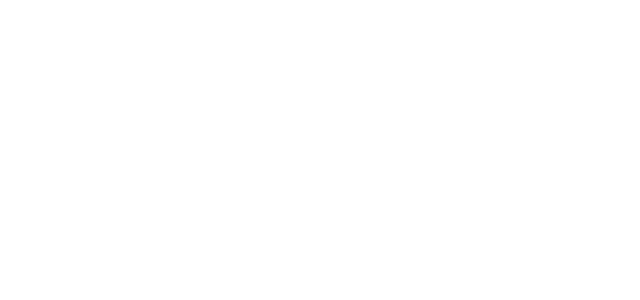
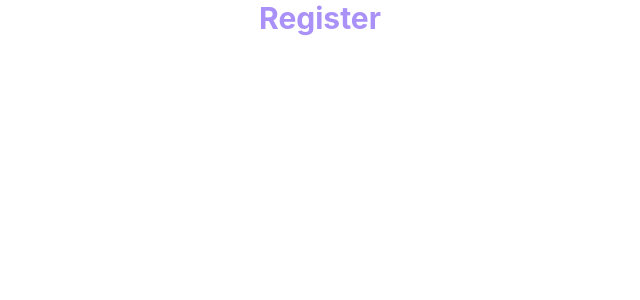
Before and after one commit to asaduzzaman599/simple-to-do-app-client-side, a React (Create React App) app: page /register in a window 1280 px wide. Shown: the top 300 px of the page, without its empty margins (320-960 px from the left). Built offline with nearby package versions, Linux system fonts and the light colour scheme.

Commit message:
route added

```diff
--- a/src/App.js
+++ b/src/App.js
@@ -2,12 +2,23 @@ import logo from './logo.svg';
 import './App.css';
 import { ToastContainer, toast } from 'react-toastify';
 import 'react-toastify/dist/ReactToastify.css';
+import { useQuery } from 'react-query';
+import { Route, Routes } from 'react-router-dom';
+import Login from './Pages/Auth/Login';
+import Register from './Pages/Auth/Register';
+import Tasks from './Pages/Task/Tasks';
 
 function App() {
+
   return (
     <div className="App min-h-screen">
+      <Routes>
+        <Route path='/' element={<Login></Login>}></Route>
+        <Route path='/register' element={<Register></Register>}></Route>
+        <Route path='/task' element={<Tasks></Tasks>}></Route>
+      </Routes>
 
-
+      <ToastContainer />
     </div>
   );
 }
--- /dev/null
+++ b/src/Component/CommonSubTitle.js
@@ -0,0 +1,11 @@
+import React from 'react';
+
+const CommonSubTitle = ({ children }) => {
+    return (
+        <h3 className='text-secondary text-xl font-bold'>
+            {children}
+        </h3>
+    );
+};
+
+export default CommonSubTitle;
--- /dev/null
+++ b/src/Component/CommonTitle.js
@@ -0,0 +1,11 @@
+import React from 'react';
+
+const CommonTitle = ({ children }) => {
+    return (
+        <h3 className='text-primary text-3xl font-bold'>
+            {children}
+        </h3>
+    );
+};
+
+export default CommonTitle;
--- /dev/null
+++ b/src/Pages/Auth/Login.js
@@ -0,0 +1,12 @@
+import React from 'react';
+import CommonTitle from '../../Component/CommonTitle';
+
+const Login = () => {
+    return (
+        <div>
+            <CommonTitle>Login</CommonTitle>
+        </div>
+    );
+};
+
+export default Login;
--- /dev/null
+++ b/src/Pages/Auth/Register.js
@@ -0,0 +1,13 @@
+import React from 'react';
+import CommonTitle from '../../Component/CommonTitle';
+
+const Register = () => {
+    return (
+        <div>
+            <CommonTitle>Register</CommonTitle>
+
+        </div>
+    );
+};
+
+export default Register;
--- /dev/null
+++ b/src/Pages/Shared/Header.js
@@ -0,0 +1,11 @@
+import React from 'react';
+
+const Header = () => {
+    return (
+        <div>
+            <h3>header</h3>
+        </div>
+    );
+};
+
+export default Header;
--- /dev/null
+++ b/src/Pages/Task/Tasks.js
@@ -0,0 +1,18 @@
+import React from 'react';
+import { useQuery } from 'react-query';
+import CommonTitle from '../../Component/CommonTitle';
+
+const Tasks = () => {
+    const { isLoading, error, data } = useQuery('task', () =>
+        fetch('https://api.github.com/repos/tannerlinsley/react-query').then(res =>
+            res.json()
+        )
+    )
+    return (
+        <div>
+            <CommonTitle>Task</CommonTitle>
+        </div>
+    );
+};
+
+export default Tasks;
--- a/src/index.js
+++ b/src/index.js
@@ -4,12 +4,16 @@ import './index.css';
 import App from './App';
 import reportWebVitals from './reportWebVitals';
 import { BrowserRouter } from 'react-router-dom';
+import { QueryClient, QueryClientProvider, useQuery } from 'react-query'
 
+const queryClient = new QueryClient()
 const root = ReactDOM.createRoot(document.getElementById('root'));
 root.render(
   <React.StrictMode>
     <BrowserRouter>
-      <App />
+      <QueryClientProvider client={queryClient}>
+        <App />
+      </QueryClientProvider>
     </BrowserRouter>
   </React.StrictMode>
 );
```
Also changed, not shown: src/Pages/Task/AddTask.js (added), 1 other file (tests, documents, lock files or other folders).
